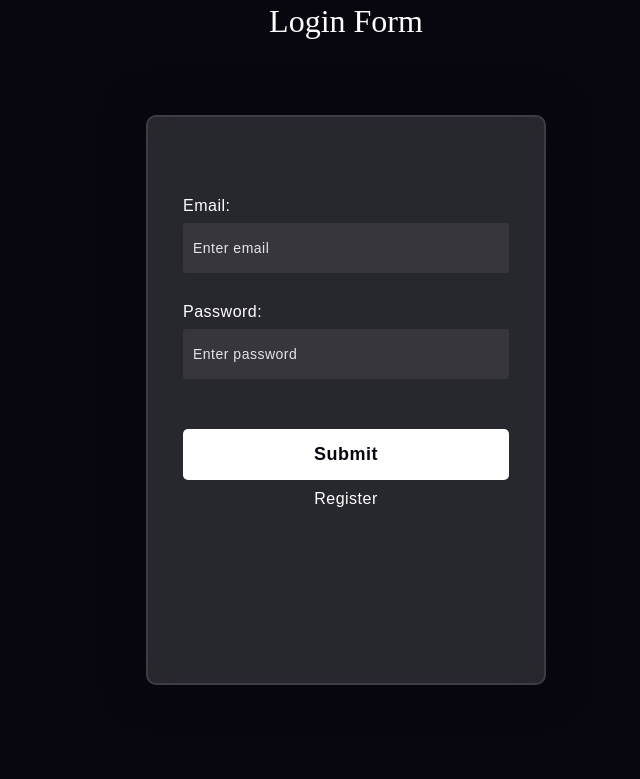
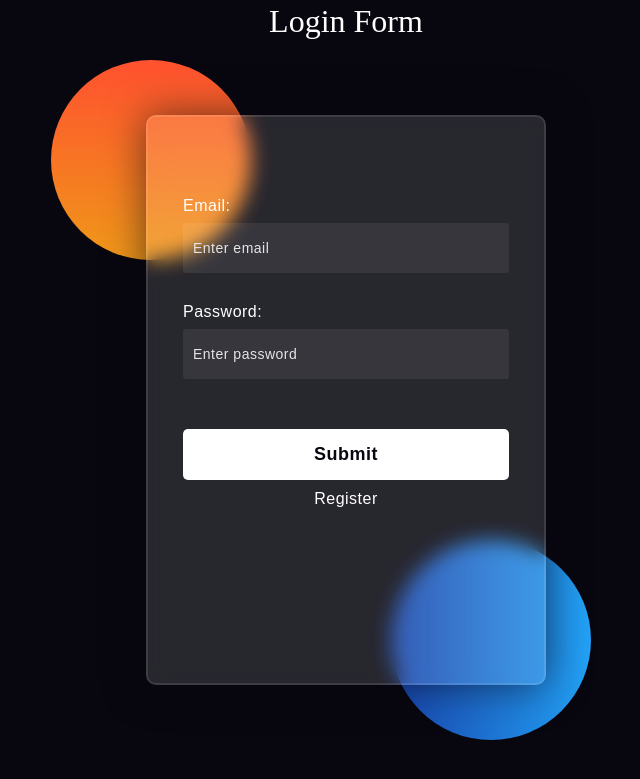
Before and after one commit to sabagogberashvili/adjaranet.com1, a Flask app: page / in a window 1280 px wide. Shown: the top 779 px of the page, without its empty margins (294-934 px from the left). Run offline with Flask 3, Linux system fonts and the light colour scheme.

Commit message:
Update index.html
bug fix

```diff
--- a/filmssite-main (2)/filmssite-main/films_site/templates/index.html
+++ b/filmssite-main (2)/filmssite-main/films_site/templates/index.html
@@ -3,6 +3,10 @@
 {% block title %}Login{% endblock %}
 
 {% block content %}
+<div class="background">
+    <div class="shape"></div>
+    <div class="shape"></div>
+</div>
 <div class="container">
     <div class="row justify-content-center">
         <div class="col-sm-6 mt-4">
```
